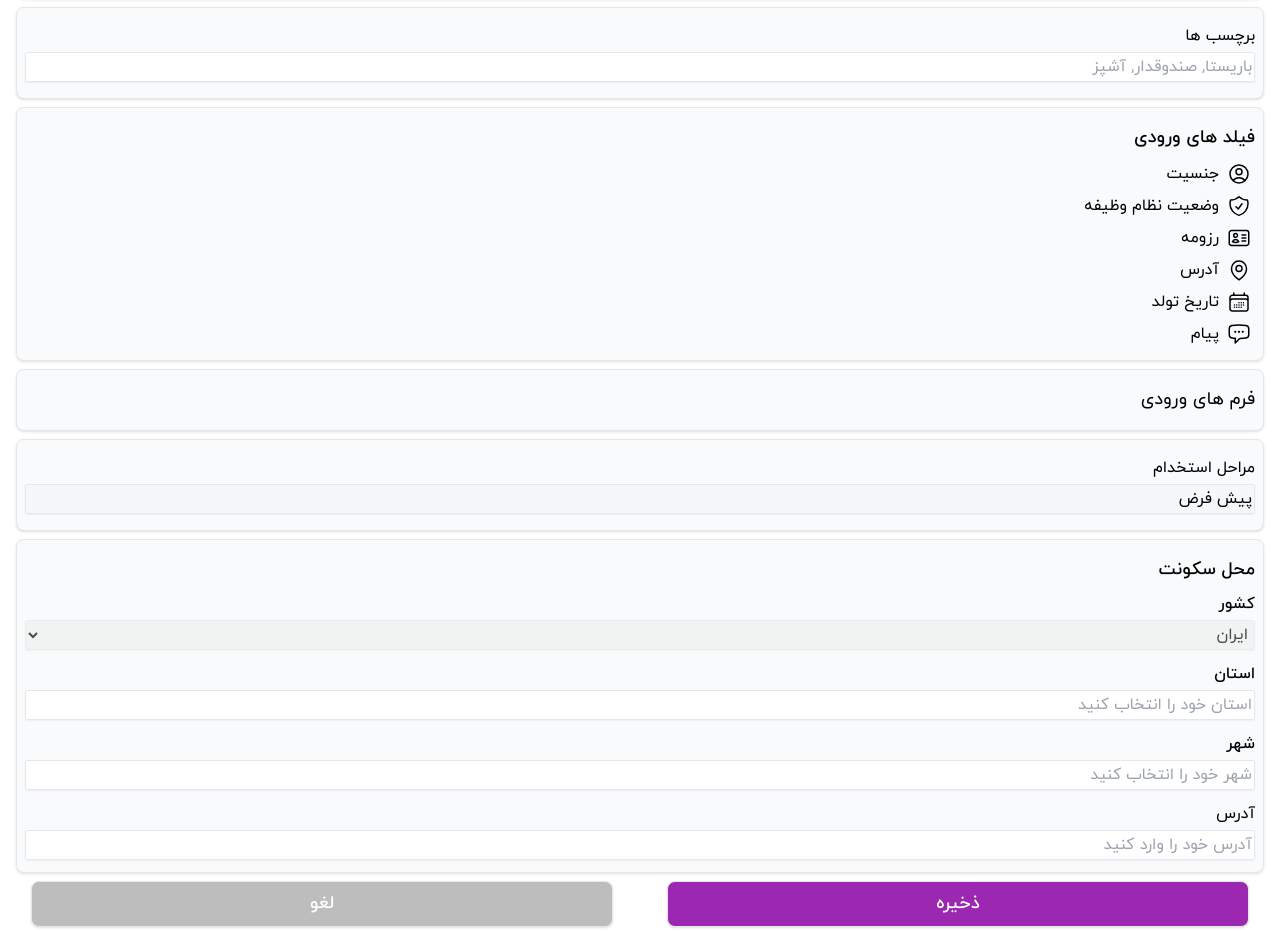
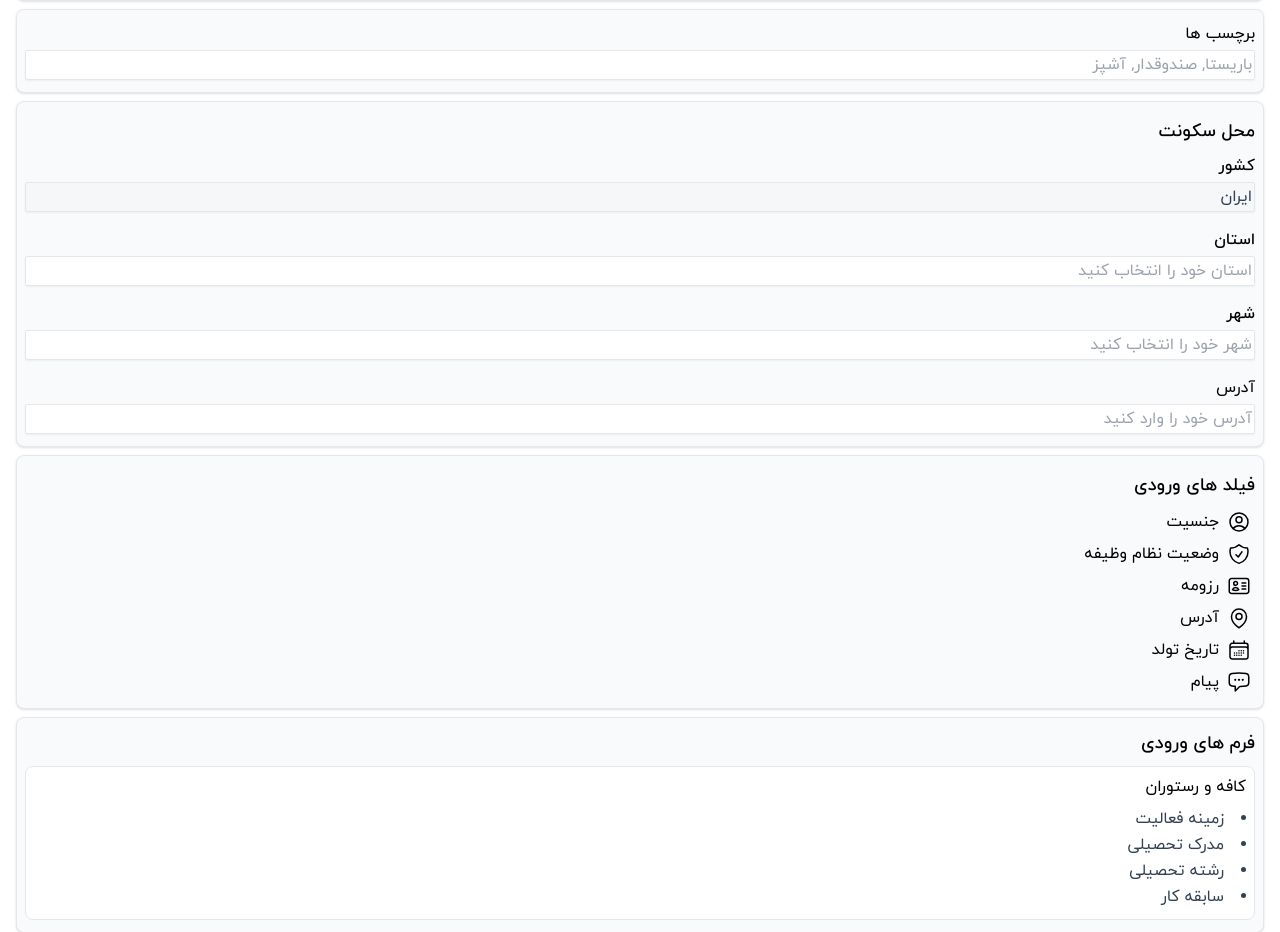
Before and after one commit to maryaaama/atslight, a React (Create React App) app: page /JobForm in a window 1280 px wide. Shown: the part 1241-2173 px from the top of the page. Built offline with nearby package versions, Linux system fonts and the light colour scheme.

Commit message:
fix-entry-forms

```diff
--- a/src/components/jobFields/address.tsx
+++ b/src/components/jobFields/address.tsx
@@ -1,10 +1,5 @@
 import React, { useState } from "react";
-import { countries, cityStates, cities } from "../../options";
-
-interface ICountry {
-  value: string;
-  label: string;
-}
+import { cityStates, cities } from "../../options";
 
 interface ICityState {
   value: string;
@@ -12,10 +7,6 @@ interface ICityState {
 }
 
 const AddressComponent: React.FC = () => {
-  const defaultCountry =
-    countries.find((country) => country.label === "ایران") || countries[0];
-
-  const [selectedCountry] = useState<ICountry>(defaultCountry);
   const [selectedState, setSelectedState] = useState<string>("");
   const [selectedCity, setSelectedCity] = useState<string>("");
   const [stateInput, setStateInput] = useState("");
@@ -44,17 +35,14 @@ const AddressComponent: React.FC = () => {
         <label htmlFor="country" className="font-medium">
           کشور
         </label>
-        <select
+        <input
+          type="text"
+          className="w-full border shadow-sm my-1 rounded-sm p-0.5 text-slate-700"
+          value={"ایران"}
           disabled
-          value={selectedCountry.value}
-          className="w-full my-1 border rounded-sm shadow-sm p-0.5"
-        >
-          <option key={selectedCountry.value} value={selectedCountry.value}>
-            {selectedCountry.label}
-          </option>
-        </select>
+        />
       </div>
-      <div className="my-2">
+      <div className="my-3">
         <label htmlFor="state" className="font-medium">
           استان
         </label>
@@ -84,7 +72,7 @@ const AddressComponent: React.FC = () => {
               </div>
             ))}
       </div>
-      <div className="my-2">
+      <div className="my-3">
         <label htmlFor="city" className="font-medium">
           شهر
         </label>
--- /dev/null
+++ b/src/components/jobFields/entryForm.tsx
@@ -0,0 +1,26 @@
+import React from "react";
+
+export const Fields = (props: { brand: string }) => {
+  return <li className="my-0.5 mx-2 text-slate-700">{props.brand}</li>;
+};
+
+const EntryForm: React.FC = () => {
+  const options = [
+    { id: 1, value: "زمینه فعالیت" },
+    { id: 2, value: "مدرک تحصیلی" },
+    { id: 3, value: "رشته تحصیلی" },
+    { id: 4, value: "سابقه کار" },
+  ];
+  return (
+    <div className="mt-2 py-2 bg-white border rounded-lg">
+      <h1 className="text-base mx-2">کافه و رستوران</h1>
+      <ul className="list-disc list-inside mt-2">
+        {options.map((option) => (
+          <Fields key={option.id} brand={option.value} />
+        ))}
+      </ul>
+    </div>
+  );
+};
+
+export { EntryForm };
--- a/src/routes/jobForm/jobForm.tsx
+++ b/src/routes/jobForm/jobForm.tsx
@@ -4,6 +4,7 @@ import AddressComponent from "../../components/jobFields/address";
 import GenderComponent from "../../components/jobFields/gender";
 import FieldComponent from "../../components/jobFields/fields";
 import { JobField } from "../../graphql/generated/graphql";
+import { EntryForm } from "../../components/jobFields/entryForm";
 
 // interface JobData {
 //   title: string;
@@ -66,7 +67,7 @@ export default function JobForm() {
               id="title"
             />
           </div>
-          <div className="">
+          <div className="mt-2 p-2  bg-white border rounded-lg">
             <label className="font-medium" htmlFor="desc">
               مقطع
             </label>
@@ -108,14 +109,14 @@ export default function JobForm() {
           </div>
         </div>
 
-        <div className="border shadow px-2 m-2 py-4 bg-slate-50 rounded-lg">
+        <div className="border shadow px-2 m-2 py-3 bg-slate-50 rounded-lg">
           <label className="my-auto" htmlFor="age">
             بازه سنی
           </label>
           <RangeSlider className="w-full mt-3 h-9 " defaultValue={[25, 75]} />
         </div>
         <GenderComponent />
-        <div className="border shadow m-2 px-2 py-4 bg-slate-50 rounded-lg">
+        <div className="border shadow m-2 px-2 py-3 bg-slate-50 rounded-lg">
           <label className="" htmlFor="experience">
             سابقه کاری
           </label>
@@ -164,7 +165,7 @@ export default function JobForm() {
             />
           </div>
         </div>
-        <div className="px-2 py-4 m-2 border shadow bg-slate-50 rounded-lg">
+        <div className="px-2 py-3 m-2 border shadow bg-slate-50 rounded-lg">
           <label className="" htmlFor="tag">
             برچسب ها
           </label>
@@ -176,25 +177,26 @@ export default function JobForm() {
             placeholder="باریستا, صندوقدار, آشپز"
           />
         </div>
+        <div className="border shadow m-2 p-2 bg-slate-50 rounded-lg">
+          <AddressComponent />
+        </div>
         <FieldComponent fieldKeys={fieldsToShow} />
-        <div className="px-2 py-4 m-2 border shadow bg-slate-50 rounded-lg">
-          <span className="text-lg">فرم های ورودی</span>
+        <div className="px-2 py-3 m-2 border shadow bg-slate-50 rounded-lg">
+          <h1 className="font-medium text-lg">فرم های ورودی</h1>
+          <EntryForm />
         </div>
-        <div className="px-2 py-4 m-2 border shadow bg-slate-50 rounded-lg">
-          <label className="" htmlFor="tag">
+        <div className="px-2 py-3 m-2 border shadow bg-slate-50 rounded-lg">
+          <label className="font-medium my-2 text-lg" htmlFor="step">
             مراحل استخدام
           </label>
           <input
-            className="w-[100%] border shadow-sm m-auto mt-1 rounded-sm p-0.5"
+            className="w-[100%] border shadow-sm m-auto mt-1 rounded-sm p-0.5 text-slate-700"
             type="text"
             id="step"
             value={"پیش فرض"}
             name=""
             disabled
           />
-        </div>
-        <div className="border shadow m-2 p-2 bg-slate-50 rounded-lg">
-          <AddressComponent />
         </div>
         <div className="flex gap-2">
           <button className="w-[46%] bg-primary text-white text-lg font-medium py-2 border shadow m-auto rounded-lg">
```
